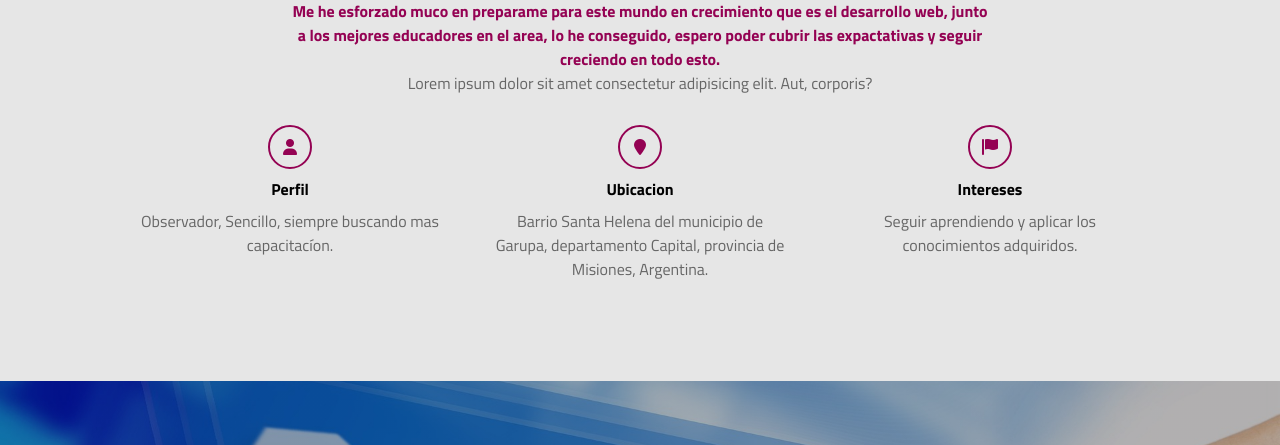
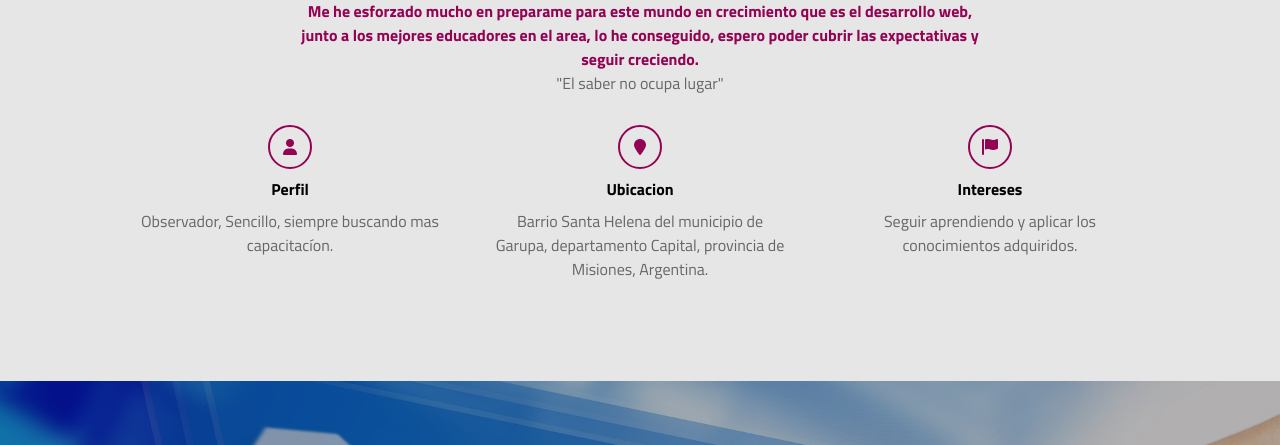
Before and after one commit to javierfabian/CV-Poyecto-Arg, a plain HTML site: page index.html in a window 1280 px wide. Shown: the part 655-1100 px from the top of the page. Drawn offline with Linux system fonts and the light colour scheme.

Commit message:
master origin/master

```diff
--- a/index.html
+++ b/index.html
@@ -54,8 +54,8 @@
             <h3>Detalles personales</h3>
 
 
-            <p class="especial">Me he esforzado muco en preparame para este mundo en crecimiento que es el desarrollo web, junto a los mejores educadores en el area, lo he conseguido, espero poder cubrir las expactativas y seguir creciendo en todo esto.</p>
-            <p>Lorem ipsum dolor sit amet consectetur adipisicing elit. Aut, corporis?</p>
+            <p class="especial">Me he esforzado mucho en preparame para este mundo en crecimiento que es el desarrollo web, junto a los mejores educadores en el area, lo he conseguido, espero poder cubrir las expectativas y seguir creciendo.</p>
+            <p>"El saber no ocupa lugar"</p>
 
             <div class="fila">
                 <div class="col">
```
Also changed, not shown: 1 other file.
